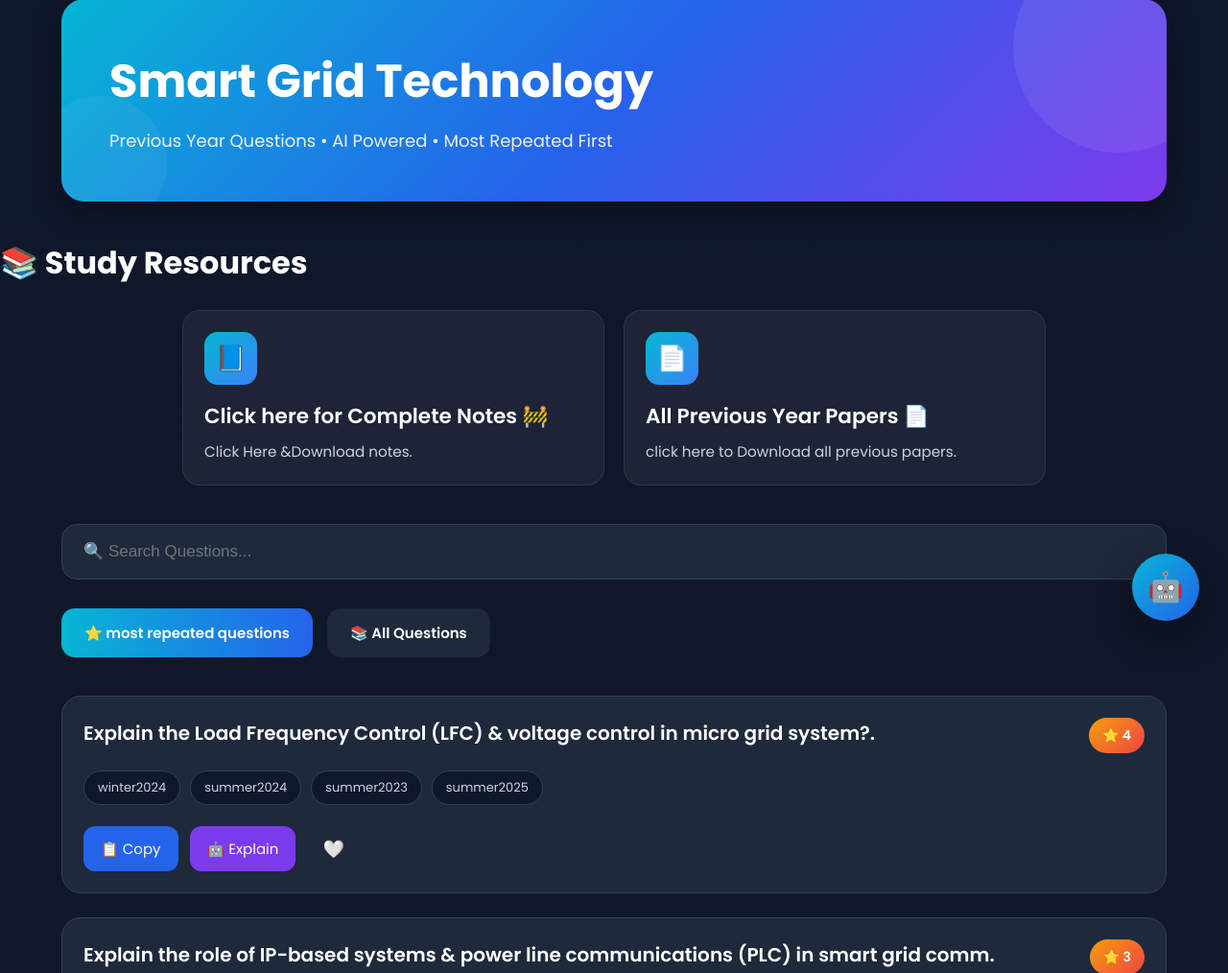
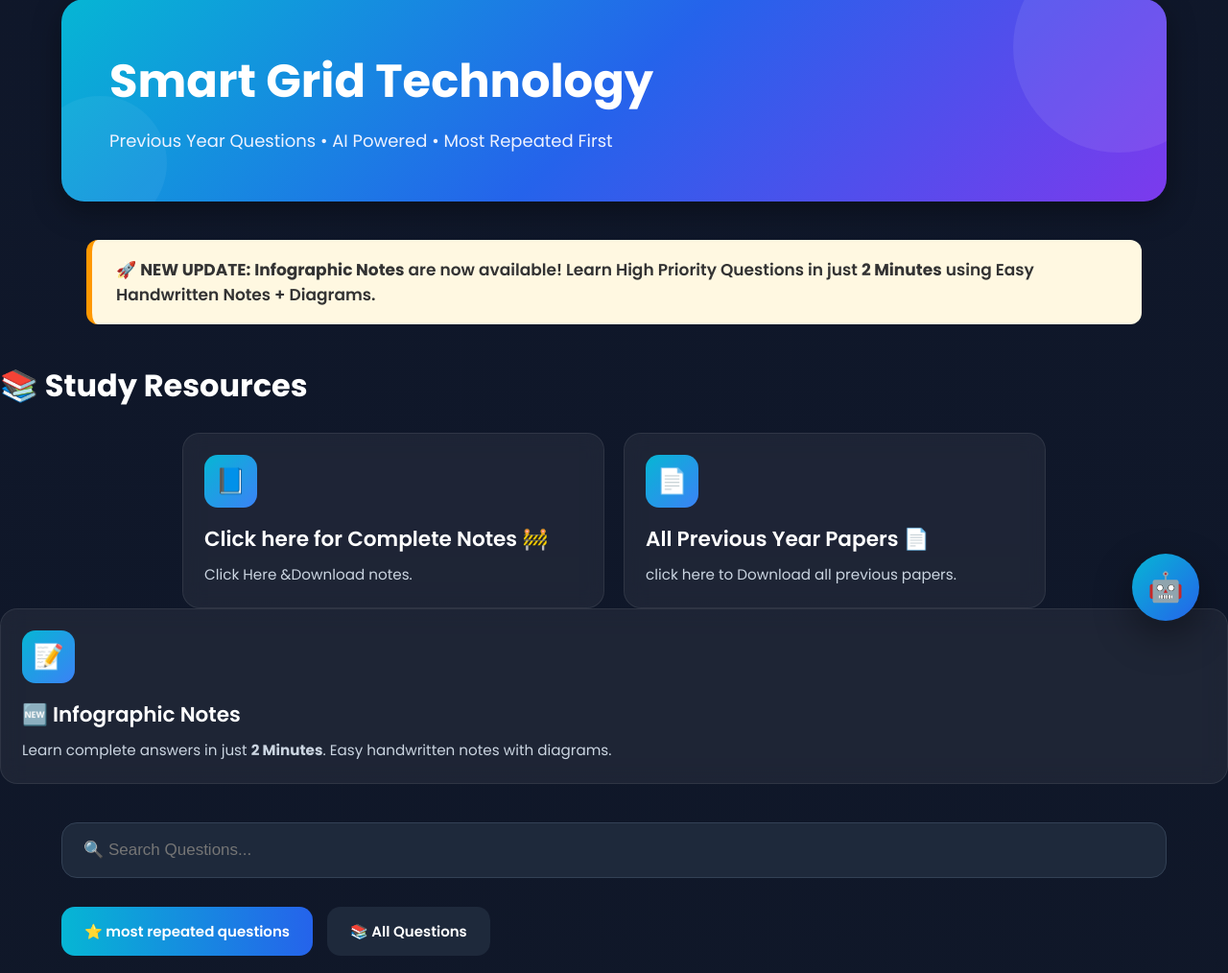
Before and after one commit to krishoo2005/electrical-exam-prep, a Flask app: page /subject/sgt in a window 1280 px wide. Shown: the part 123-1137 px from the top of the page at 96% size. Run offline with Flask 3, Linux system fonts and the light colour scheme.

Commit message:
added infographic notes section and announcement banner

```diff
--- a/static/css/style.css
+++ b/static/css/style.css
@@ -2241,6 +2241,71 @@ padding:30px 20px;
     }
 
 }
+
+/* ================= Announcement Bar ================= */
+
+.announcement-bar{
+
+    width:100%;
+
+    background:#ffb703;
+
+    color:#111;
+
+    text-align:center;
+
+    padding:12px 15px;
+
+    font-size:16px;
+
+    font-weight:600;
+
+    position:sticky;
+
+    top:0;
+
+    z-index:9999;
+
+    box-shadow:0 2px 10px rgba(0,0,0,.15);
+
+}
+
+.announcement-bar a{
+
+    color:#000;
+
+    font-weight:700;
+
+    text-decoration:none;
+
+    margin-left:8px;
+
+}
+
+.announcement-bar a:hover{
+
+    text-decoration:underline;
+
+}
+.subject-update{
+
+    max-width:1100px;
+    margin:30px auto;
+    padding:18px 25px;
+
+    background:#fff8e1;
+
+    border-left:6px solid #ff9800;
+
+    border-radius:12px;
+
+    font-size:17px;
+
+    font-weight:600;
+
+    color:#333;
+
+}
 /* ===========================
 END
 =========================== */
--- a/templates/subject.html
+++ b/templates/subject.html
@@ -90,7 +90,21 @@ gtag('config', 'G-8T35TNZ7LZ');
 
 </section>
 
+{% if code == "sgt" %}
 
+<div class="subject-update">
+
+    🚀 <strong>NEW UPDATE:</strong>
+
+    <strong>Infographic Notes</strong> are now available!
+
+    Learn High Priority Questions in just
+    <strong>2 Minutes</strong> using
+    Easy Handwritten Notes + Diagrams.
+
+</div>
+
+{% endif %}
 
 
 <body>
@@ -210,6 +224,27 @@ gtag('config', 'G-8T35TNZ7LZ');
 {% endif %}
 
     </div>
+    {% if code == "sgt" %}
+
+<a href="{{ data.infographic_url }}"
+   target="_blank"
+   class="resource-card">
+
+    <div class="resource-icon">
+        📝
+    </div>
+
+    <h3>🆕 Infographic Notes</h3>
+
+    <p>
+        Learn complete answers in just
+        <strong>2 Minutes</strong>.
+        Easy handwritten notes with diagrams.
+    </p>
+
+</a>
+
+{% endif %}
 
 </section>
 
```
Also changed, not shown: templates/index.html (+14 -0 lines), data/json/sgp.json.
